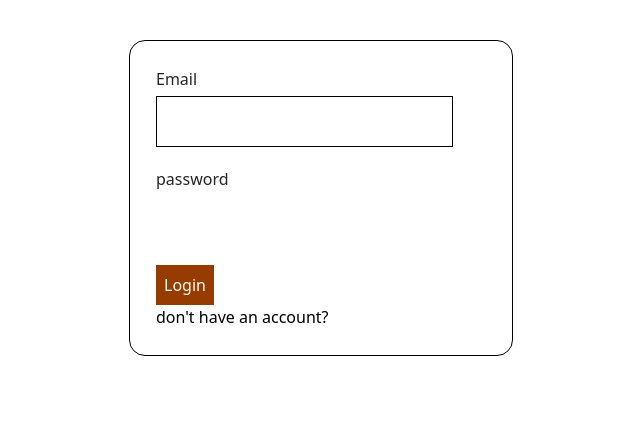
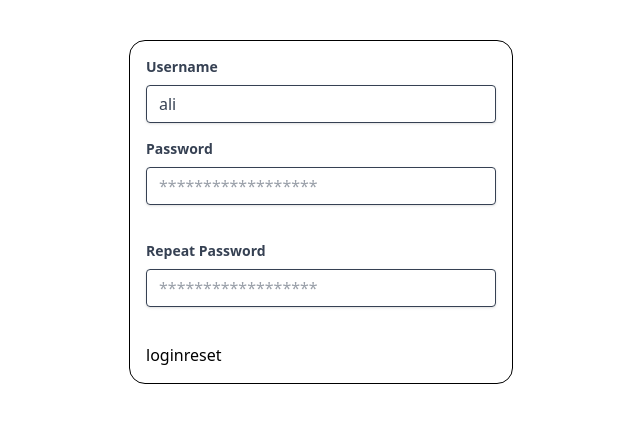
Before and after one commit to alikomijani/maktab-136-firstapp, a React (Vite) app: page /auth/login in a window 1280 px wide. Shown: the top 422 px of the page, without its empty margins (319-959 px from the left). Built offline with nearby package versions, Linux system fonts and the light colour scheme.

Commit message:
feat: add react hook form

```diff
--- a/package.json
+++ b/package.json
@@ -17,6 +17,7 @@
     "react": "^19.2.0",
     "react-dom": "^19.2.0",
     "react-error-boundary": "^6.0.2",
+    "react-hook-form": "^7.71.1",
     "react-router": "^7.12.0",
     "tailwindcss": "^4.1.18"
   },
--- a/src/pages/Login.tsx
+++ /dev/null
@@ -1,68 +0,0 @@
-import {
-  useState,
-  type ChangeEventHandler,
-  type FormEventHandler,
-} from "react";
-import { Link, useNavigate } from "react-router";
-
-type LoginData = {
-  email: string;
-  password: string;
-};
-export default function Login() {
-  const navigate = useNavigate();
-  const handleSubmit: FormEventHandler<HTMLFormElement> = (e) => {
-    e.preventDefault();
-    console.log(data);
-    if (data.email && data.password) {
-      navigate("/");
-    }
-  };
-  const [data, setData] = useState<LoginData>({
-    email: "",
-    password: "",
-  });
-  const handleChange: ChangeEventHandler<HTMLInputElement> = (e) => {
-    const { name, value } = e.target;
-    setData((oldData) => ({ ...oldData, [name]: value }));
-  };
-
-  return (
-    <div className="container">
-      <form onSubmit={handleSubmit}>
-        <div className="form-field">
-          <label htmlFor="email">Email</label>
-          <input
-            className="border"
-            onChange={handleChange}
-            value={data.email}
-            type="text"
-            name="email"
-            id="email"
-          />
-        </div>
-        <div className="form-field">
-          <label htmlFor="password">password</label>
-          <input
-            onChange={handleChange}
-            value={data.password}
-            type="password"
-            name="password"
-            id="password"
-          />
-        </div>
-        <div className="form-field">
-          <button
-            className="border-0 bg-amber-800 p-2 text-amber-50"
-            type="submit"
-          >
-            Login
-          </button>
-          <Link to="/auth/register">
-            <div>don't have an account?</div>
-          </Link>
-        </div>
-      </form>
-    </div>
-  );
-}
--- /dev/null
+++ b/src/pages/auth/login/page.tsx
@@ -0,0 +1,5 @@
+import LoginForm from "../../../templates/auth/login";
+
+export default function LoginPage() {
+  return <LoginForm />;
+}
--- a/src/pages/Register.tsx
+++ b/src/pages/auth/register/page.tsx
@@ -1,7 +1,7 @@
 import clsx from "clsx";
 import { type ChangeEventHandler, type FormEventHandler } from "react";
-import useForm from "../hooks/useForm";
 import { Link } from "react-router";
+import useForm from "../../../hooks/useForm";
 
 type RegisterData = {
   firstName: string;
--- a/src/router.tsx
+++ b/src/router.tsx
@@ -2,8 +2,8 @@ import { BrowserRouter, Outlet, Route, Routes } from "react-router";
 import Timer from "./pages/Timer";
 import Home from "./pages/Home";
 import Layout from "./components/Layout";
-import Login from "./pages/Login";
-import Register from "./pages/Register";
+import Login from "./pages/auth/login/page";
+import Register from "./pages/auth/register/page";
 import ProductPage from "./pages/ProductPage";
 
 export default function AppRouter() {
--- /dev/null
+++ b/src/templates/auth/login.tsx
@@ -0,0 +1,105 @@
+import { useForm, Controller } from "react-hook-form";
+type LoginData = {
+  username: string;
+  password: string;
+  password2: string;
+};
+export default function LoginForm() {
+  const {
+    register, // وصل کردن اینپوت به فرم
+    handleSubmit, // هندل کردن ایونت سابمیت هست.
+    formState: { errors }, // خطاهای ولیدیشن
+    watch, // گرفتن مقدار یه اینپوت
+    reset, //ریست فرم و یا ست کردن دیفالت ولیو
+    setValue, // ست کردن ولیو استفاده میشه
+    getValues, // خوندن همه مقادیر فرم استفاده میشه
+    control,
+  } = useForm<LoginData>({
+    defaultValues: {
+      username: "ali",
+    },
+  });
+  console.log("render");
+  return (
+    <form noValidate onSubmit={handleSubmit((data) => console.log(data))}>
+      <div className="mb-4">
+        <label
+          className="mb-2 block text-sm font-bold text-gray-700"
+          htmlFor="username"
+        >
+          Username
+        </label>
+        <input
+          className="focus:shadow-outline w-full appearance-none rounded border px-3 py-2 leading-tight text-gray-700 shadow focus:outline-none"
+          id="username"
+          type="text"
+          placeholder="Username"
+          {...register("username", {
+            validate: (value) =>
+              value !== "ali" ? "مقدار باید برابر ali باشد" : undefined,
+          })}
+        />
+        <p className="text-xs italic">{errors.username?.message}</p>
+      </div>
+      <div className="mb-6">
+        <label
+          className="mb-2 block text-sm font-bold text-gray-700"
+          htmlFor="password"
+        >
+          Password
+        </label>
+        <Controller
+          name="password"
+          control={control}
+          rules={{
+            required: "این فیلد اجباری است",
+          }}
+          render={({ field, fieldState }) => (
+            <>
+              <input
+                className="focus:shadow-outline mb-3 w-full appearance-none rounded border px-3 py-2 leading-tight text-gray-700 shadow focus:outline-none"
+                id="password"
+                type="password"
+                placeholder="******************"
+                value={field.value}
+                onChange={field.onChange}
+                onBlur={field.onBlur}
+                ref={field.ref}
+              />
+              <p className="text-xs italic">{fieldState.error?.message}</p>
+            </>
+          )}
+        />
+      </div>
+
+      <div className="mb-6">
+        <label
+          className="mb-2 block text-sm font-bold text-gray-700"
+          htmlFor="password"
+        >
+          Repeat Password
+        </label>
+        <input
+          className="focus:shadow-outline mb-3 w-full appearance-none rounded border px-3 py-2 leading-tight text-gray-700 shadow focus:outline-none"
+          id="password"
+          type="password"
+          placeholder="******************"
+          {...register("password2")}
+        />
+        <p className="text-xs italic">{errors.password2?.message}</p>
+      </div>
+      <button type="submit">login</button>
+      <button
+        type="button"
+        onClick={() => {
+          reset({
+            username: "reza",
+          });
+        }}
+      >
+        reset
+      </button>
+    </form>
+  );
+}
+// RHF -> React Hook Form
```
Also changed, not shown: 1 other file (tests, documents, lock files or other folders).
